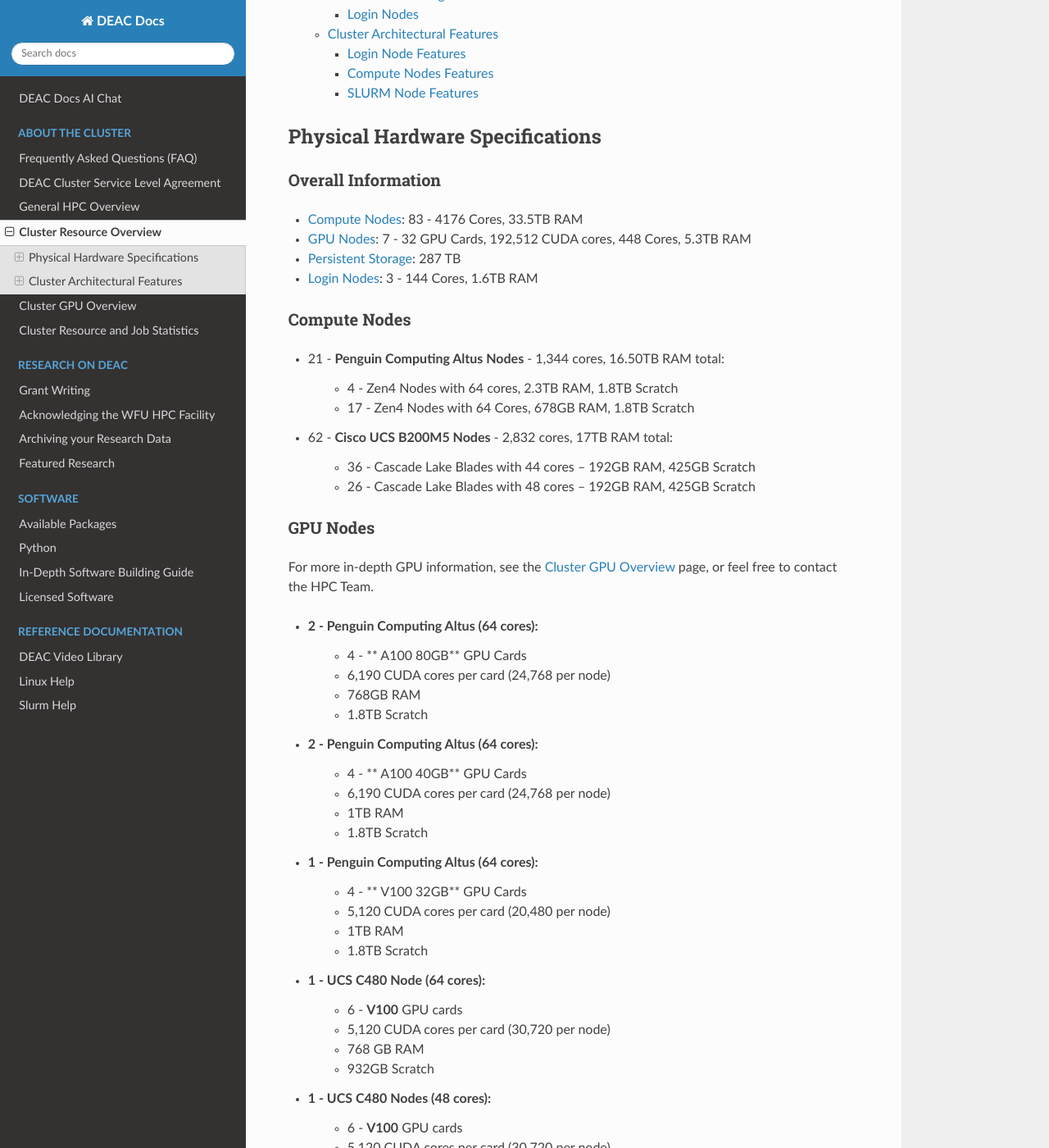
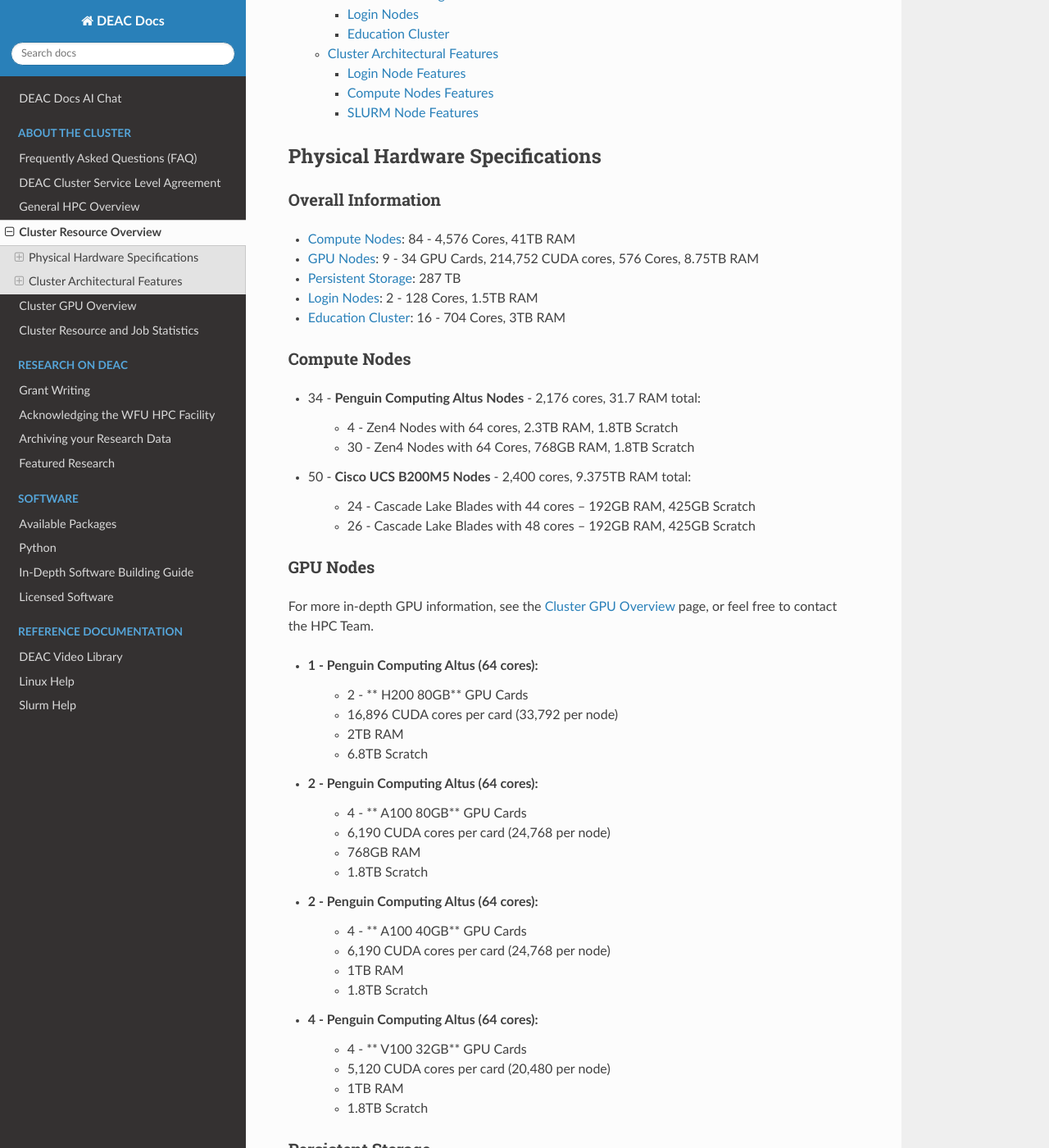
Before and after one commit to WFU-HPC/deac-docs, a Sphinx documentation site: the page built from source/cluster-hardware.rst, in a window 1280 px wide and 1400 px high, scrolled down 334 px. Shown: the whole window at 82% size. Built offline with Sphinx 7.4.7 and the Read the Docs theme 3.1.0, drawn with Linux system fonts in a browser that asks for light colours; some of the changed text lies outside the part shown.

Commit message:
Updating wiki

```diff
--- a/source/cluster-hardware.rst
+++ b/source/cluster-hardware.rst
@@ -18,24 +18,25 @@ Physical Hardware Specifications
 Overall Information
 -------------------
 
-*  :ref:`Compute Nodes<sec.hardware.physical.compute>`: 83 - 4176 Cores, 33.5TB RAM
-*  :ref:`GPU Nodes<sec.hardware.physical.gpu>`: 7 - 32 GPU Cards, 192,512 CUDA cores, 448 Cores, 5.3TB RAM
+*  :ref:`Compute Nodes<sec.hardware.physical.compute>`: 84 - 4,576 Cores, 41TB RAM
+*  :ref:`GPU Nodes<sec.hardware.physical.gpu>`: 9 - 34 GPU Cards, 214,752 CUDA cores, 576 Cores, 8.75TB RAM
 *  :ref:`Persistent Storage<sec.hardware.physical.storage>`: 287 TB
-*  :ref:`Login Nodes<sec.hardware.physical.login>`: 3 - 144 Cores, 1.6TB RAM
+*  :ref:`Login Nodes<sec.hardware.physical.login>`: 2 - 128 Cores, 1.5TB RAM
+*  :ref:`Education Cluster<sec.hardware.physical.education>`: 16 - 704 Cores, 3TB RAM
 
 .. _sec.hardware.physical.compute:
 
 Compute Nodes
 -------------
 
-*  21 - **Penguin Computing Altus Nodes** - 1,344 cores, 16.50TB RAM total:
+*  34 - **Penguin Computing Altus Nodes** - 2,176 cores, 31.7 RAM total:
 
 	* 4 - Zen4 Nodes with 64 cores, 2.3TB RAM, 1.8TB Scratch
-	* 17 - Zen4 Nodes with 64 Cores, 678GB RAM, 1.8TB Scratch
+	* 30 - Zen4 Nodes with 64 Cores, 768GB RAM, 1.8TB Scratch
 
-*  62 - **Cisco UCS B200M5 Nodes**  - 2,832 cores, 17TB RAM total:
+*  50 - **Cisco UCS B200M5 Nodes**  - 2,400 cores, 9.375TB RAM total:
 
-	* 36 - Cascade Lake Blades with 44 cores -- 192GB RAM, 425GB Scratch
+	* 24 - Cascade Lake Blades with 44 cores -- 192GB RAM, 425GB Scratch
 	* 26 - Cascade Lake Blades with 48 cores -- 192GB RAM, 425GB Scratch
 
 .. _sec.hardware.physical.gpu:
@@ -45,6 +46,11 @@ GPU Nodes
 
 For more in-depth GPU information, see the :ref:`Cluster GPU Overview<sec.cluster-gpu>` page, or feel free to contact the HPC Team.
 
+*  1 - Penguin Computing Altus (64 cores):
+	*  2 -  ** H200 80GB** GPU Cards
+	*  16,896 CUDA cores per card (33,792 per node)
+	*  2TB RAM
+	*  6.8TB Scratch
 *  2 - Penguin Computing Altus (64 cores):
 	*  4 -  ** A100 80GB** GPU Cards
 	*  6,190 CUDA cores per card (24,768 per node)
@@ -55,21 +61,11 @@ For more in-depth GPU information, see the :ref:`Cluster GPU Overview<sec.cluste
 	*  6,190 CUDA cores per card (24,768 per node)
 	*  1TB RAM
 	*  1.8TB Scratch
-*  1 - Penguin Computing Altus (64 cores):
+*  4 - Penguin Computing Altus (64 cores):
 	*  4 - ** V100 32GB** GPU Cards
 	*  5,120 CUDA cores per card (20,480 per node)
 	*  1TB RAM
 	*  1.8TB Scratch
-*  1 - **UCS C480 Node (64 cores)**:
-	*  6 - **V100** GPU cards
-	*  5,120 CUDA cores per card (30,720 per node)
-	*  768 GB RAM
-        *  932GB Scratch
-*  1 - **UCS C480 Nodes (48 cores)**:
-	*  6 - **V100** GPU cards
-	*  5,120 CUDA cores per card (30,720 per node)
-	*  188 GB RAM
-        *  1.8TB Scratch
 
 .. _sec.hardware.physical.storage:
 
@@ -104,11 +100,17 @@ Login Nodes
 	* 768GB RAM
 	* 1.8TB Scratch
 
-   *  1 - **Cisco UCS** B200M5 Nodes (Legacy Intel Architecture):
 
-	* Intel Cascade Lake with 16 cores
-	* 120GB RAM total
-        * 415GB Scratch
+.. _sec.hardware.physical.education:
+
+Education Cluster
+-----------------
+
+Dedicated legacy hardware, not covered by support, for classes and academic learning. Help ensure availability for assignments and prevent impact to ongoing research.
+
+*  16 - **Cisco UCS B200M5 Nodes**  - 704 cores, 3TB RAM total:
+
+	* 16 - Sky Lake Blades with 44 cores -- 192GB RAM, 425GB Scratch
 
 .. _sec.hardware.arch:
 
```
